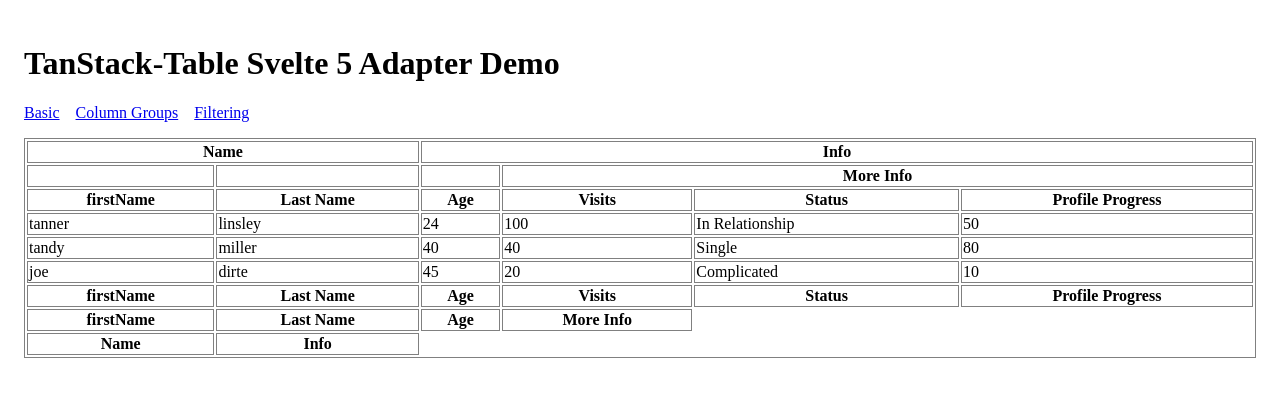
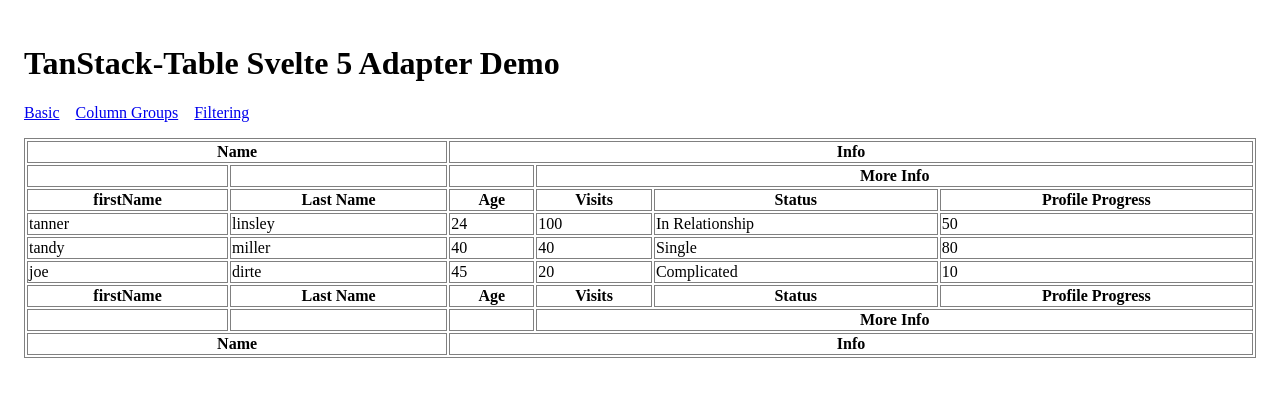
Before and after one commit to walker-tx/svelte5-tanstack-table-demo, a SvelteKit app: page /column-groups in a window 1280 px wide. Shown: the top 396 px of the page. Built offline with nearby package versions, Linux system fonts and the light colour scheme.

Commit message:
added placeholders to footer as well

```diff
--- a/src/routes/column-groups/+page.svelte
+++ b/src/routes/column-groups/+page.svelte
@@ -101,8 +101,10 @@
 		{#each table.getFooterGroups() as footerGroup}
 			<tr>
 				{#each footerGroup.headers as footer}
-					<th>
-						<RenderFooter {footer} />
+					<th colspan={footer.colSpan}>
+						{#if !footer.isPlaceholder}
+							<RenderFooter {footer} />
+						{/if}
 					</th>
 				{/each}
 			</tr>
```
